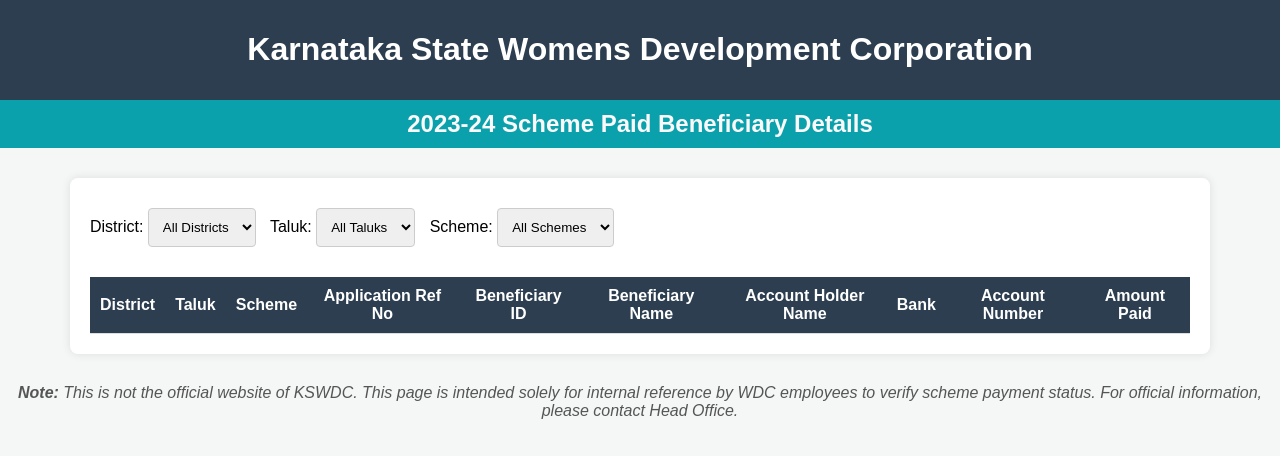
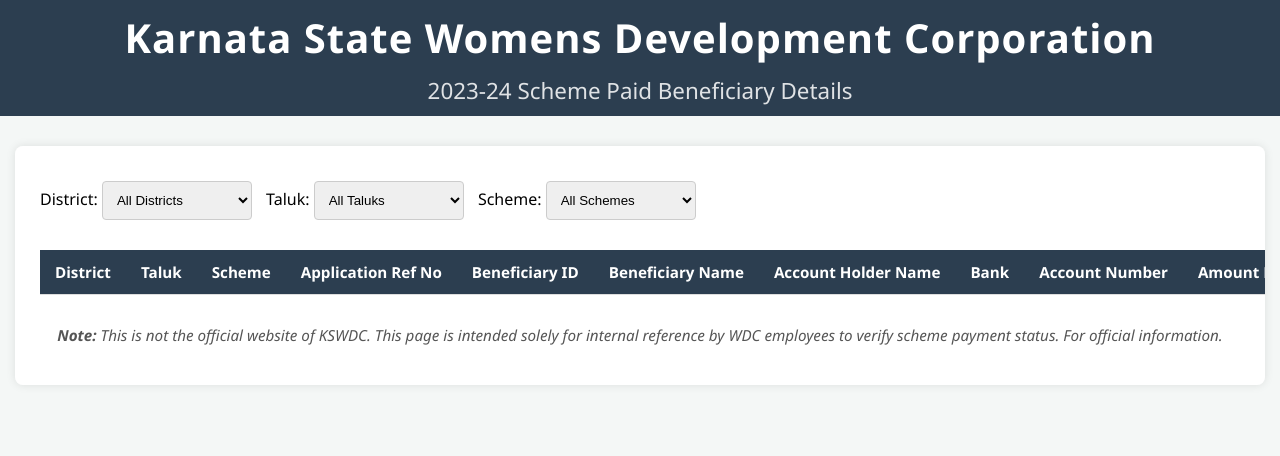
Before and after one commit to Vijaykrishna1996/2023_24_Payment, a plain HTML site: page index.html in a window 1280 px wide. Drawn offline with Linux system fonts and the light colour scheme; no server answers.

Commit message:
index.html

```diff
--- a/index.html
+++ b/index.html
@@ -3,72 +3,109 @@
 <head>
   <meta charset="UTF-8" />
   <meta name="viewport" content="width=device-width, initial-scale=1.0"/>
-  <title>KSWDC 2023-24 Scheme Paid Beneficiary Details</title>
+  <title>WDC 2023_2024</title>
   <style>
     body {
-      font-family: 'Arial', sans-serif;
+      font-family: 'Segoe UI', Tahoma, Geneva, Verdana, sans-serif;
       background-color: #f4f7f6;
       margin: 0;
     }
+
     header {
       background-color: #2c3e50;
       color: white;
       text-align: center;
-      padding:10px;
-    }
-    h2 {
-      background-color: #0ba1ac;
-      color: rgb(250, 248, 249);
-      text-align: center;
-      padding:10px;
+      padding: 10px 20px;
       margin-top: 0%;
     }
+
+    header h1 {
+      margin: 0;
+      font-size: 2.5rem;
+      letter-spacing: 1px;
+    }
+
+    header h2 {
+      margin: 10px 0 0;
+      font-size: 1.4rem;
+      font-weight: normal;
+      opacity: 0.85;
+    }
+
     .container {
-      max-width: 1100px;
+      max-width: 1200px;
       margin: 30px auto;
       background: #fff;
-      padding: 20px;
+      padding: 25px;
       border-radius: 8px;
       box-shadow: 0px 0px 10px rgba(0,0,0,0.1);
+      overflow-x: auto;
     }
+
+    label {
+      font-weight: 500;
+    }
+
     select {
       padding: 10px;
       margin: 10px 10px 10px 0;
       border-radius: 4px;
       border: 1px solid #ccc;
+      min-width: 150px;
     }
+
     table {
       width: 100%;
       border-collapse: collapse;
       margin-top: 20px;
+      table-layout: auto;
     }
+
     th, td {
-      padding: 10px;
+      padding: 12px 15px;
       border-bottom: 1px solid #ddd;
+      text-align: left;
+      white-space: nowrap;
     }
+
     th {
       background-color: #2c3e50;
       color: #fff;
+      font-weight: 600;
+      font-size: 0.95rem;
     }
+
     tr:nth-child(even) {
       background-color: #f9f9f9;
     }
+
     .no-data {
       color: red;
       text-align: center;
       font-weight: bold;
+      padding: 20px;
+    }
+
+    .note {
+      margin-top: 30px;
+      font-style: italic;
+      color: #555;
+      text-align: center;
+      font-size: 0.95rem;
+    }
+
+    .note a {
+      color: #2c3e50;
+      text-decoration: underline;
     }
   </style>
 </head>
 <body>
 
 <header>
-  <h1>Karnataka State Womens Development Corporation</h1>
+  <h1>Karnata State Womens Development Corporation</h1>
+  <h2>2023-24 Scheme Paid Beneficiary Details</h2>
 </header>
-
-<header2>
-  <h2>2023-24 Scheme Paid Beneficiary Details</h2>
-</header2>
 
 <div class="container">
   <label for="district">District:</label>
@@ -105,6 +142,10 @@
   </table>
 
   <p id="noData" class="no-data" style="display: none;">No matching data found.</p>
+
+  <p class="note">
+    <strong>Note:</strong> This is not the official website of KSWDC. This page is intended solely for internal reference by WDC employees to verify scheme payment status. For official information.
+  </p>
 </div>
 
 <script>
@@ -222,8 +263,6 @@
     renderTable(filtered);
   }
 </script>
-<p style="margin-top: 30px; font-style: italic; color: #555; text-align: center;">
-  <strong>Note:</strong> This is not the official website of KSWDC. This page is intended solely for internal reference by WDC employees to verify scheme payment status. For official information, please contact Head Office.
-</p>
+
 </body>
 </html>
```
